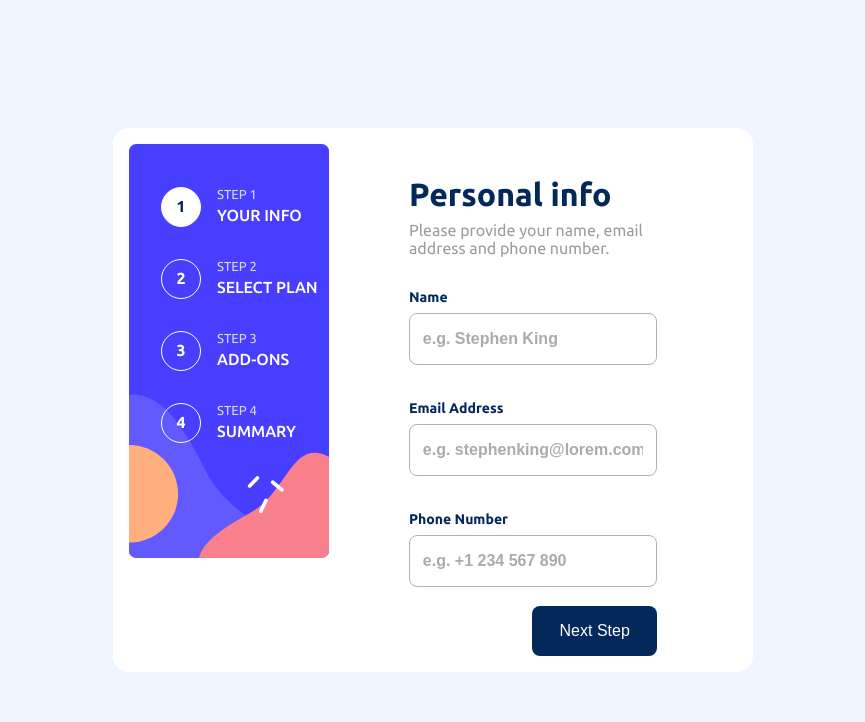
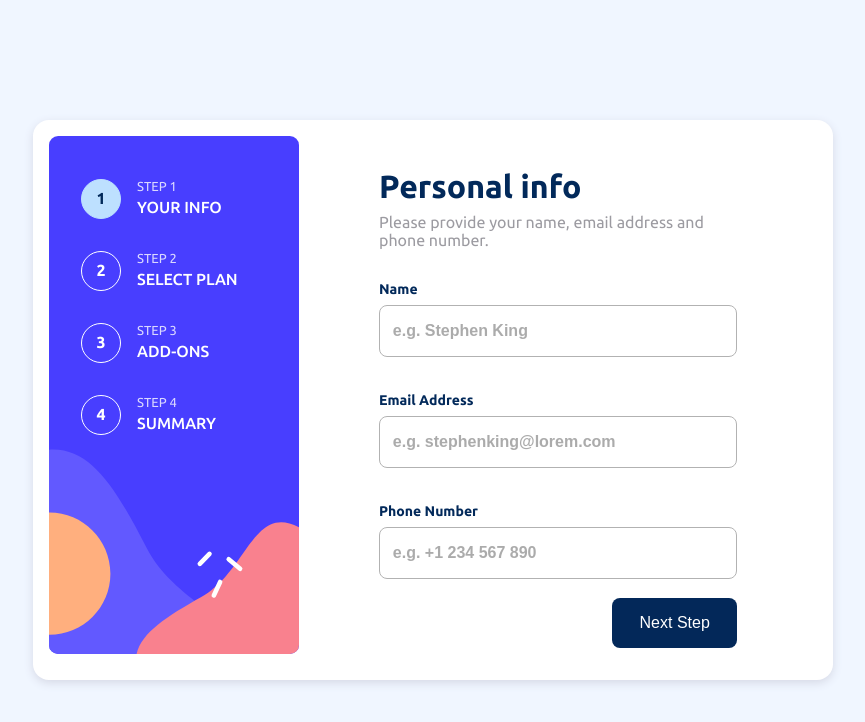
Before and after one commit to RomaZinkevich/Multi-step-Form, a plain HTML site: page index.html in a window 1280 px wide. Shown: the whole page, without its empty margins (207-1072 px from the left). Drawn offline with Linux system fonts and the light colour scheme.

Commit message:
finished styling first step

```diff
--- a/index.html
+++ b/index.html
@@ -42,8 +42,8 @@
         </div>
       </div>
     </aside>
-    <div class="step-1-form">
-      <div class="step-container">
+    <div class="step-container">
+      <div class="step-1-form">
         <h1>Personal info</h1>
         <h2>Please provide your name, email address and phone number.</h2>
         <form action="submit">
--- a/style.css
+++ b/style.css
@@ -37,13 +37,14 @@ body {
 }
 
 .container {
-    min-width: 500px;
+    min-width: 800px;
     width: 50%;
     margin: auto;
     background-color: white;
     border-radius: 1rem;
     padding: 1rem;
     display: flex;
+    box-shadow: 0 3px 10px hsl(229, 24%, 87%);
 }
 
 
@@ -53,7 +54,7 @@ aside {
     float: left;
     aspect-ratio: 274/568;
     width: 40%;
-    min-width: 200px;
+    min-width: 250px;
     background: url(/assets/images/bg-sidebar-desktop.svg) no-repeat center center/cover;
     height: 100%;
     display: flex;
@@ -79,7 +80,8 @@ aside {
 }
 
 .number.selected {
-  background-color: white;
+  background-color: hsl(208,100%,87%);
+  border-color: hsl(208,100%,87%);
   color: hsl(213, 96%, 18%);
 }
 
@@ -99,29 +101,32 @@ aside {
 }
 
 /* Step container */
-.step-1-form {
+.step-container {
   width: 100%;
+  display: flex;
 }
 
-.step-container {
+.step-1-form {
   display: flex;
+  flex: 1;
   flex-direction: column;
   margin: 2rem 5rem 0rem 5rem;
 }
 
-.step-container h2 {
+.step-1-form h2 {
   color: hsl(252,3%,62%);
   font-weight: 400;
   font-size: 16px;
   margin: 0.5rem 0 1rem;
 }
 
-.step-container form {
+.step-1-form form {
   display: flex;
   flex-direction: column;
+  height: 100%;
 }
 
-.step-container input {
+.step-1-form input {
   display: block;
   width: 100%;
   padding: 1rem 0.8rem;
@@ -133,17 +138,19 @@ aside {
   opacity: 0.6;
 }
 
-.step-container label {
+.step-1-form label {
   display: block;
   margin: 1rem 0 0.5rem;
   font-size: 14px;
   font-weight: 700;
 }
 
-.step-container button {
+.step-1-form button {
   align-self: end;
   justify-self: end;
   padding: 1rem 1.7rem;
+  margin-top: auto;
+  margin-bottom: 1rem;
   border: none;
   border-radius: 0.5rem;
   background-color: hsl(214,94%,18%);
```
